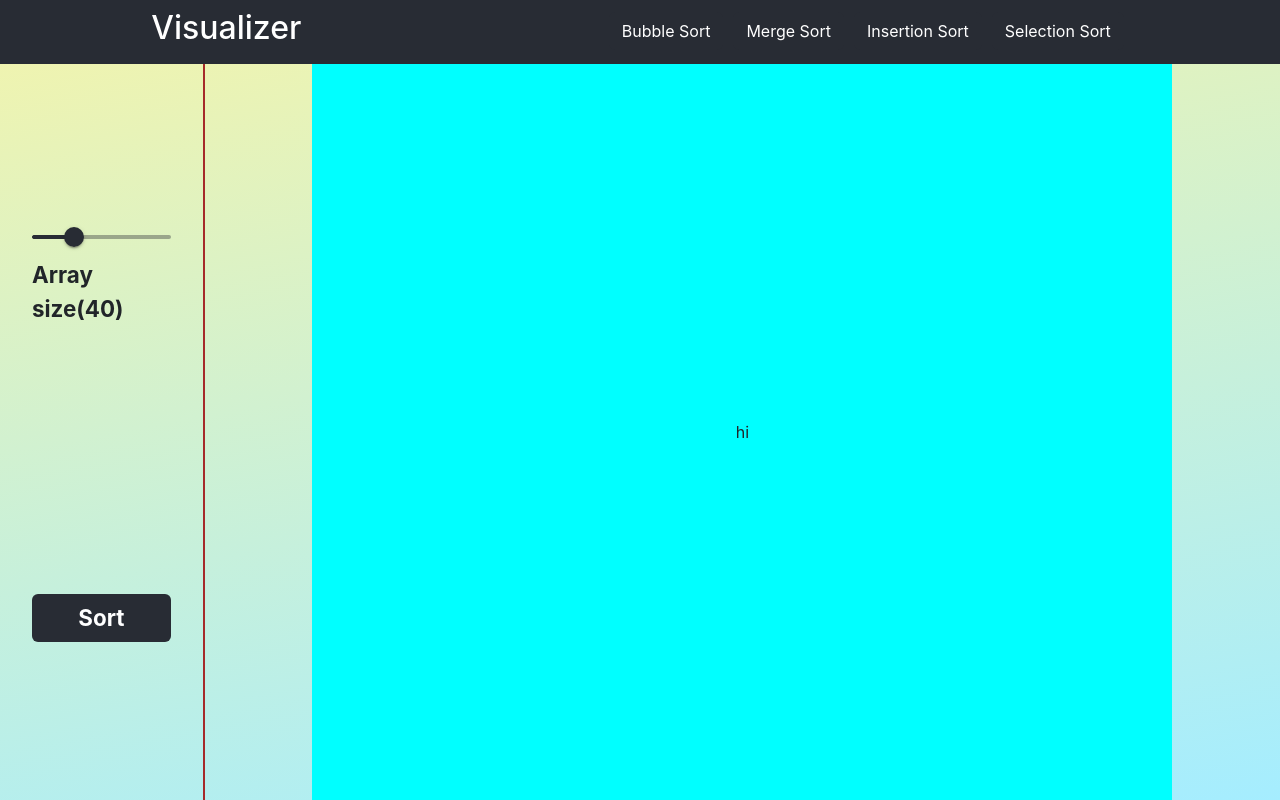
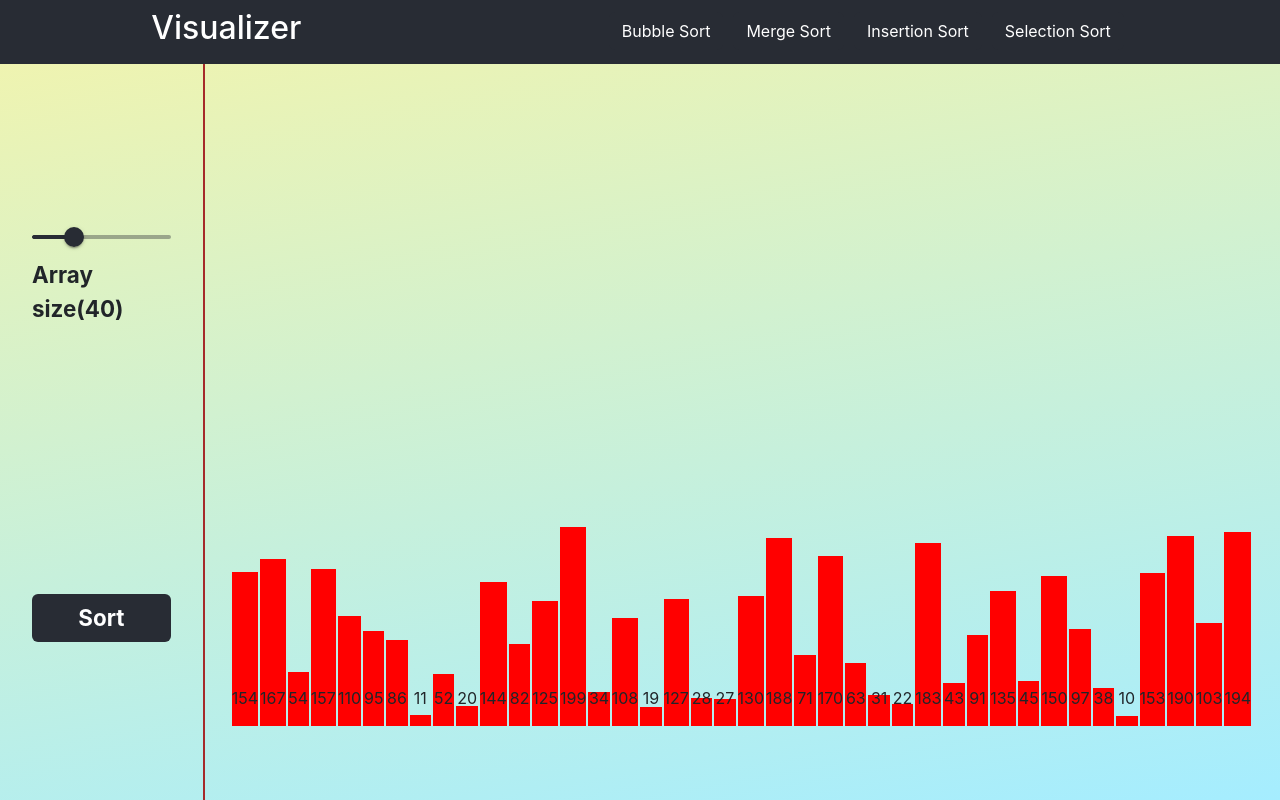
Before and after one commit to mr-amirfazel/sorting_visualizer, a React (Create React App) app: page / in a window 1280 px wide. Built offline with nearby package versions, Linux system fonts and the light colour scheme.

Commit message:
initialized visualizer

```diff
--- a/package.json
+++ b/package.json
@@ -9,7 +9,9 @@
     "@testing-library/jest-dom": "^5.16.5",
     "@testing-library/react": "^13.3.0",
     "@testing-library/user-event": "^13.5.0",
+    "bootstrap": "^5.2.0",
     "react": "^18.2.0",
+    "react-bootstrap": "^2.5.0",
     "react-dom": "^18.2.0",
     "react-redux": "^8.0.2",
     "react-router-dom": "^6.3.0",
--- a/public/index.html
+++ b/public/index.html
@@ -26,7 +26,8 @@
     -->
     <!-- CSS only -->
 <link href="https://cdn.jsdelivr.net/npm/bootstrap@5.2.0/dist/css/bootstrap.min.css" rel="stylesheet" integrity="sha384-gH2yIJqKdNHPEq0n4Mqa/HGKIhSkIHeL5AyhkYV8i59U5AR6csBvApHHNl/vI1Bx" crossorigin="anonymous">
-
+<!-- JavaScript Bundle with Popper -->
+<script src="https://cdn.jsdelivr.net/npm/bootstrap@5.2.0/dist/js/bootstrap.bundle.min.js" integrity="sha384-A3rJD856KowSb7dwlZdYEkO39Gagi7vIsF0jrRAoQmDKKtQBHUuLZ9AsSv4jD4Xa" crossorigin="anonymous"></script>
 
    <title>Sorting visualizer</title>
   </head>
--- a/src/components/SortingField/SoringField.module.css
+++ b/src/components/SortingField/SoringField.module.css
@@ -2,9 +2,25 @@
     display:flex;
     align-items:center;
     justify-content:center;
-    width:80%;
+    width:95%;
     text-align:center;
-    height:100%;
-    background-color:cyan;
+    height:90%;
+    /* background-color:cyan;    */
+}
 
+.bars{
+    width:100%;
+    height: 100%;
+    display:flex;
+    flex-direction: row;
+    align-self: flex-end;
+    overflow:auto;
 }
+.bar{
+    display: flex;
+    justify-content:flex-end;
+    text-align:center;
+    flex-direction: column;
+    background-color: red;
+    margin: auto 2px 0 auto;
+}
--- a/src/components/SortingField/SortingField.js
+++ b/src/components/SortingField/SortingField.js
@@ -1,10 +1,12 @@
-import React, { useEffect } from 'react';
+import React, { useEffect, useState } from 'react';
 import {useSelector, useDispatch} from 'react-redux';
 
 import classes from './SoringField.module.css';
 
 
 const SortingField = () => {
+
+    const [arr,setArr] = useState([]);
 
     const size = useSelector(state => state.size);
 
@@ -23,13 +25,22 @@ const SortingField = () => {
     useEffect(() => {
         const arr = createArray();
         console.log(arr);
+        setArr(arr);
       }, [size]);
 
 
 
     return(
         <div className={`${classes.SortingField} mx-auto my-auto`}>
-            <div className={classes.bars}>hi</div>
+            <div className={classes.bars}>
+                {arr.map(item => {
+                    return (
+                        <div key={item} label={item} className={classes.bar} style={{ height: `${item}px`, width: `${size/10}%` }}>
+                            <p>{item}</p>
+                        </div>
+                    );
+                })}
+            </div>
         </div>
     );
 }
```
Also changed, not shown: 1 other file (tests, documents, lock files or other folders).
